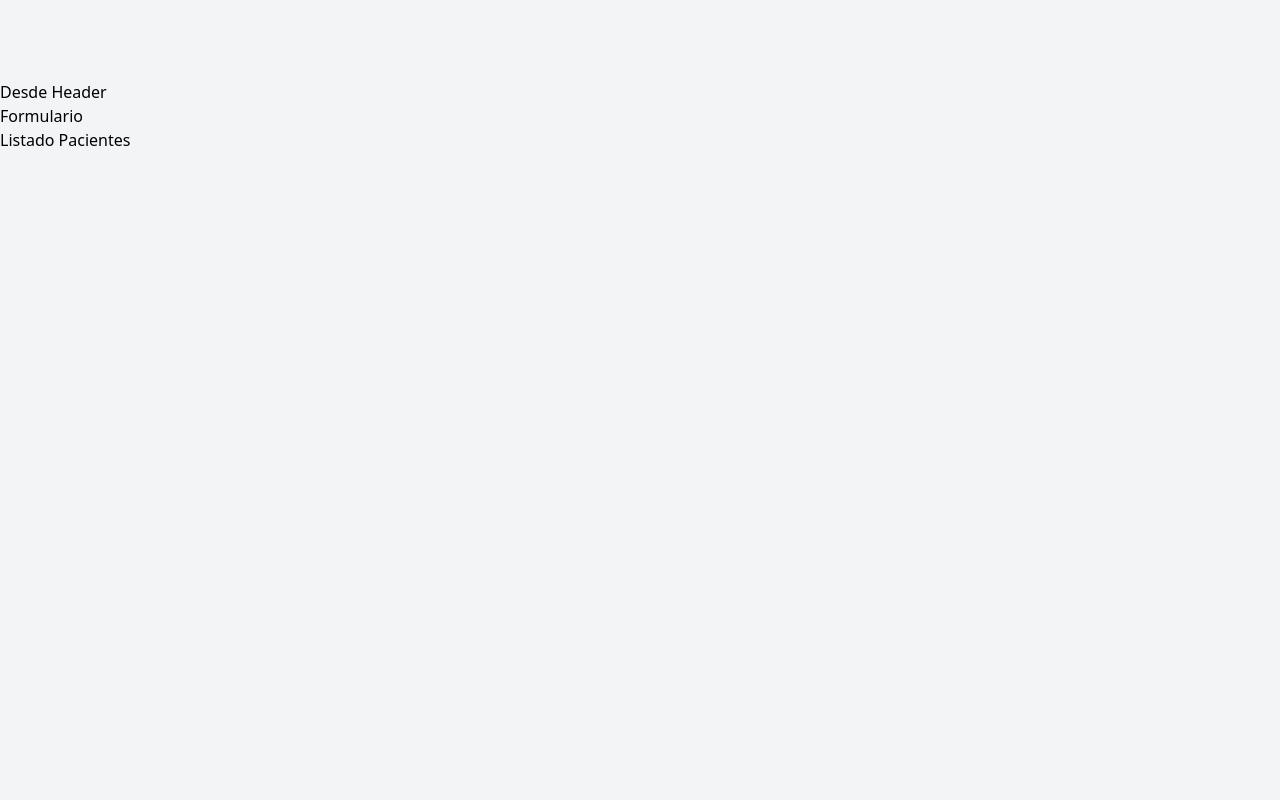
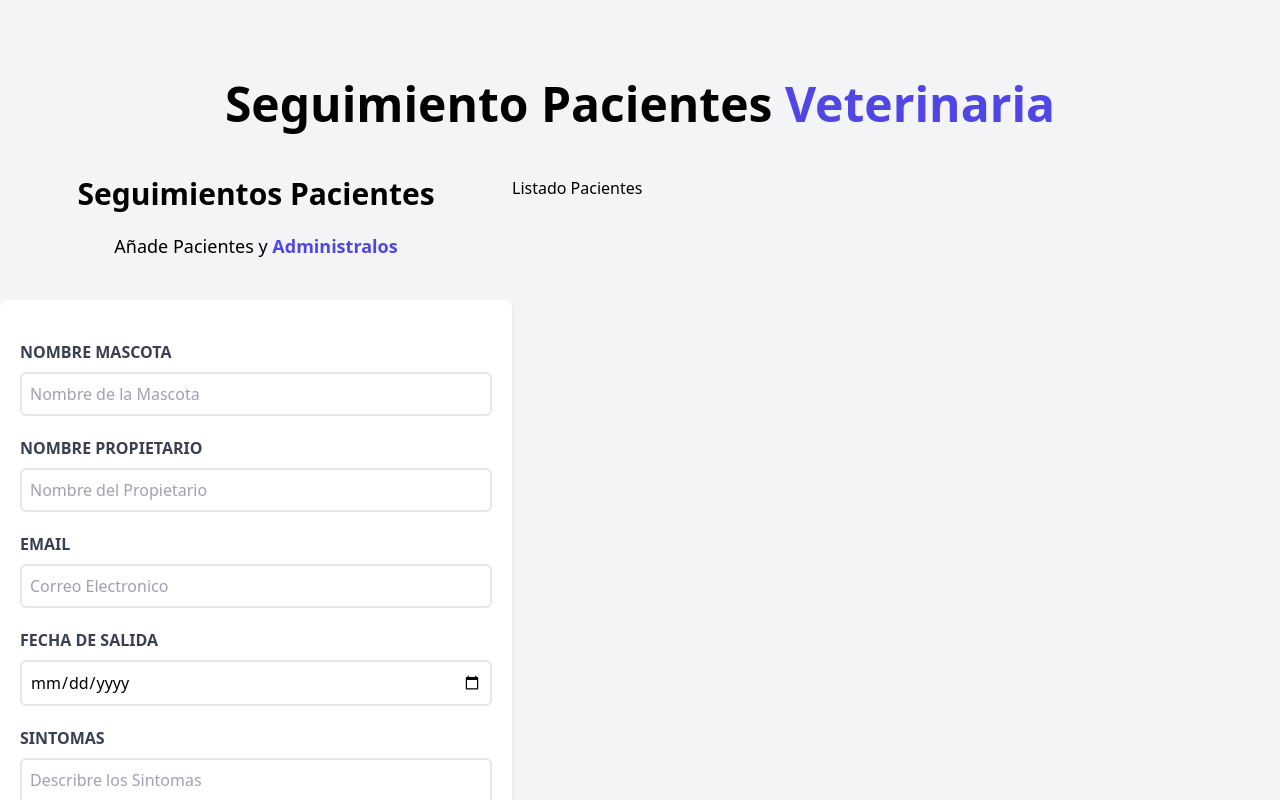
Before and after one commit to zamitulande/mascotas, a React (Vite) app: page / in a window 1280 px wide. Shown: the top 800 px of the page. Built offline with nearby package versions, Linux system fonts and the light colour scheme.

Commit message:
componente formulario

```diff
--- a/src/App.jsx
+++ b/src/App.jsx
@@ -12,8 +12,10 @@
   return (
     <div className="container mx-auto mt-20">
      <Header/>
-     <Formulario/>
-     <ListadoPacientes/>
+     <div className='mt-12 flex'>
+        <Formulario/>
+        <ListadoPacientes/>
+     </div>
     </div>
   )
 }
--- a/src/components/Formulario.jsx
+++ b/src/components/Formulario.jsx
@@ -2,9 +2,66 @@
 
 const Formulario = () => {
     return (
+        <div className='md:w-1/2 lg:w-2/5'>
+            <h2 className='font-black text-3xl text-center'>
+                Seguimientos Pacientes
+            </h2>
+            <p className='text-lg mt-5 text-center mb-10'>
+                Añade Pacientes y {''}
+                <span className='text-indigo-600 font-bold'>Administralos</span>
+            </p>
+            <form className='bg-white shadow-md rounded-lg py-10 px-5 mb-10' >
+                <div className='mb-5'>
+                    <label htmlFor='mascota' className='block text-gray-700 uppercase font-bold'>Nombre Mascota</label>
+                    <input
+                        id='mascota'
+                        type="text"
+                        placeholder='Nombre de la Mascota'
+                        className='border-2 w-full p-2  mt-2 placeholder-gray-400 rounded-md'
+                    />
+                </div>
+                <div className='mb-5'>
+                    <label htmlFor='propietario' className='block text-gray-700 uppercase font-bold'>Nombre Propietario</label>
+                    <input
+                        id='propietario'
+                        type="text"
+                        placeholder='Nombre del Propietario'
+                        className='border-2 w-full p-2 mt-2 placeholder-gray-400 rounded-md'
+                    />
+                </div>
+                <div className='mb-5'>
+                    <label htmlFor='email' className='block text-gray-700 uppercase font-bold'>Email</label>
+                    <input
+                        id='email'
+                        type="email"
+                        placeholder='Correo Electronico'
+                        className='border-2 w-full p-2 mt-2 placeholder-gray-400 rounded-md'
+                    />
+                </div>
+                <div className='mb-5'>
+                    <label htmlFor='alta' className='block text-gray-700 uppercase font-bold'>Fecha de salida</label>
+                    <input
+                        id='alta'
+                        type="date"
+                        className='border-2 w-full p-2 mt-2 placeholder-gray-400 rounded-md'
+                    />
+                </div>
+                <div className='mb-5'>
+                    <label htmlFor='sintomas' className='block text-gray-700 uppercase font-bold'>Sintomas</label>
+                    <textarea
+                        id='sintomas'
+                        className='border-2 w-full p-2 mt-2 placeholder-gray-400 rounded-md'
+                        placeholder='Describre los Sintomas'
+                    />
+                </div>
 
-            <h2>Formulario</h2>
-
+                <input
+                    type="submit"
+                    className="bg-indigo-600 w-full p-3 text-white uppercase font-bold hover:bg-indigo-900 cursor-pointer transition-all"
+                    value="Agregar Paciente"
+                />
+            </form>
+        </div>
     )
 }
 
--- a/src/components/Header.jsx
+++ b/src/components/Header.jsx
@@ -1,6 +1,11 @@
 function Header (){
     return(
-        <h1>Desde Header</h1>
+        <>
+            <h1 className="font-black text-5xl text-center md:w-2/3 mx-auto" >
+                Seguimiento Pacientes {""}
+                <span className="text-indigo-600">Veterinaria</span>
+            </h1>
+        </>
     )
 }
 export default Header
--- a/src/components/ListadoPacientes.jsx
+++ b/src/components/ListadoPacientes.jsx
@@ -2,9 +2,9 @@
 
 const ListadoPacientes = () => {
     return (
-
+     <div className='w-1/2 lg:w-3/5'>
             <h2>Listado Pacientes</h2>
-
+    </div>
     )
 }
 
```
